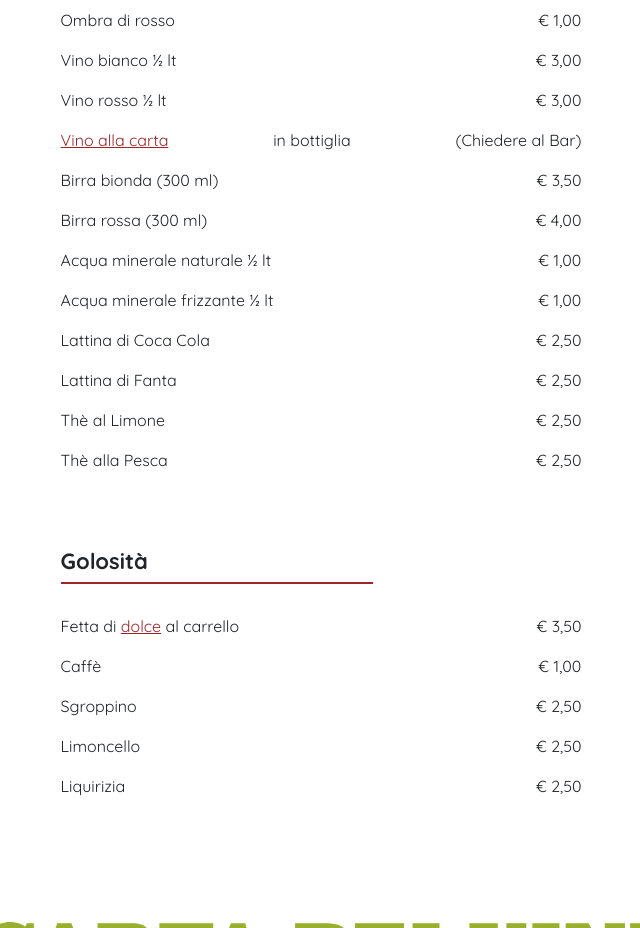
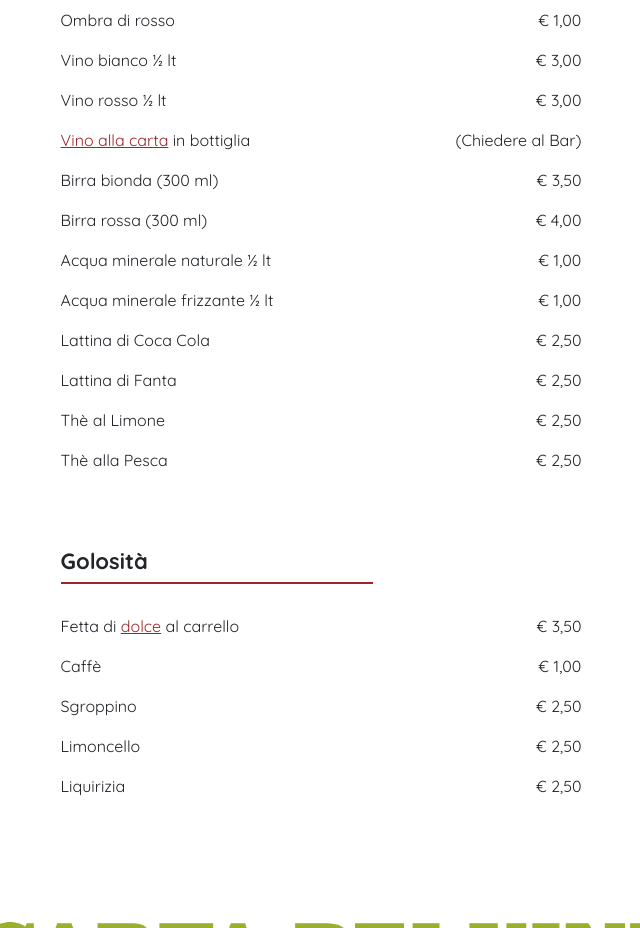
Before and after one commit to parefestapaesana/menu, a plain HTML site: page index.html in a window 1280 px wide. Shown: the part 1560-2488 px from the top of the page, without its empty margins (319-959 px from the left). Drawn offline with nearby package versions, Linux system fonts and the light colour scheme.

Commit message:
Fixed span

```diff
--- a/index.html
+++ b/index.html
@@ -97,7 +97,7 @@
                     <div class="piatto"><p>Ombra di rosso <span class="prezzo">1,00</span></p></div>
                     <div class="piatto"><p>Vino bianco ½ lt <span class="prezzo">3,00</span></p></div>
                     <div class="piatto"><p>Vino rosso ½ lt <span class="prezzo">3,00</span></p></div>
-                    <div class="piatto"><p><a href="#vini">Vino alla carta</a> <span>in bottiglia</span><span class="prezzo no-euro">(Chiedere al Bar)</span></p></div>
+                    <div class="piatto"><p><span><a href="#vini">Vino alla carta</a> in bottiglia</span><span class="prezzo no-euro">(Chiedere al Bar)</span></p></div>
                     <div class="piatto"><p>Birra bionda (300 ml) <span class="prezzo">3,50</span></p></div>
                     <div class="piatto"><p>Birra rossa (300 ml) <span class="prezzo">4,00</span></p></div>
                     <div class="piatto"><p>Acqua minerale naturale ½ lt <span class="prezzo">1,00</span></p></div>
```
